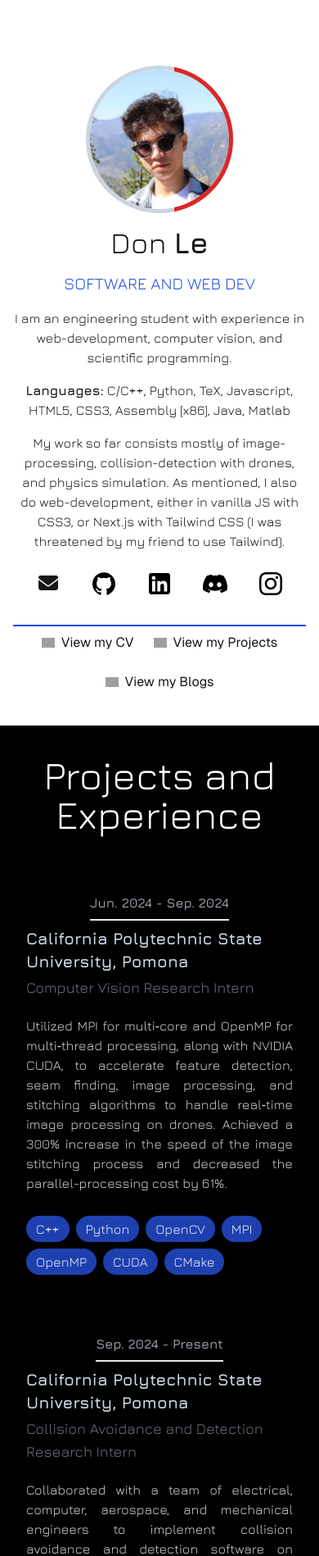
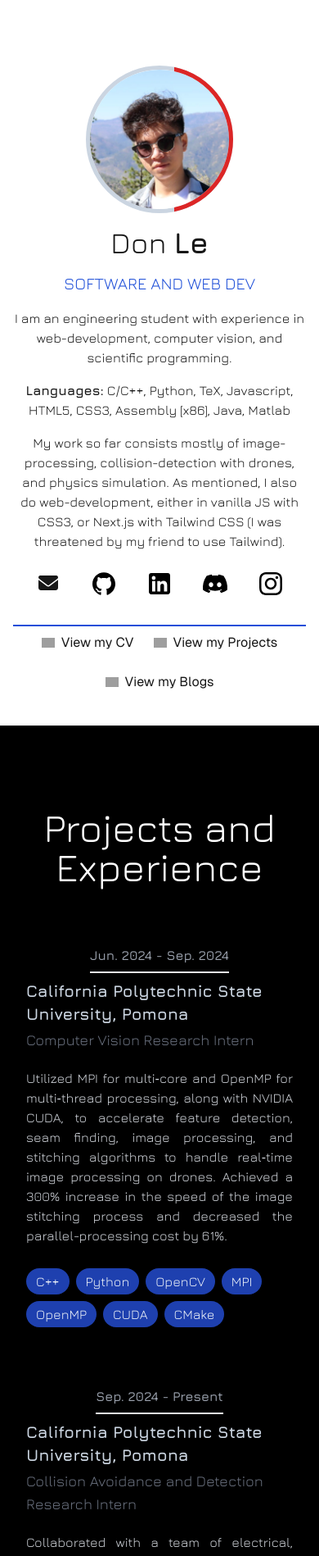
Before and after one commit to hilbertcube/Portfolio, a Next.js app in the folder portfolio/: page / in a window 390 px wide. Shown: the top 1898 px of the page at 82% size. Built offline with nearby package versions, Linux system fonts and the light colour scheme; grey boxes are pictures that could not be loaded.

Commit message:
some css adjustment

```diff
--- a/portfolio/src/app/page.js
+++ b/portfolio/src/app/page.js
@@ -159,7 +159,7 @@
       </footer>
 
     </div>
-    <div className="bg-black text-white items-center justify-items-center p-4 pb-20 sm:p-20 font-[family-name:var(--font-geist-sans)]">
+    <div className="bg-black text-white items-center justify-items-center p-4 pt-20 pb-20 sm:p-20 font-[family-name:var(--font-geist-sans)]">
       <div id="projects" className="text-center font-Jura mr-auto ml-auto text-5xl mt-5 mb-14">Projects and Experience</div>
 
     <div className="">
@@ -171,7 +171,7 @@
     </div>
 
 
-      </div>
+    </div>
       <footer className="bg-black text-center text-white font-Jura pb-6">Made with Next, Tailwind, and AOS  •  <a target="_blank" className="hover:text-blue-300" href="https://github.com/Continuum3416/Portfolio">Github</a></footer>
     </div>
 
```
